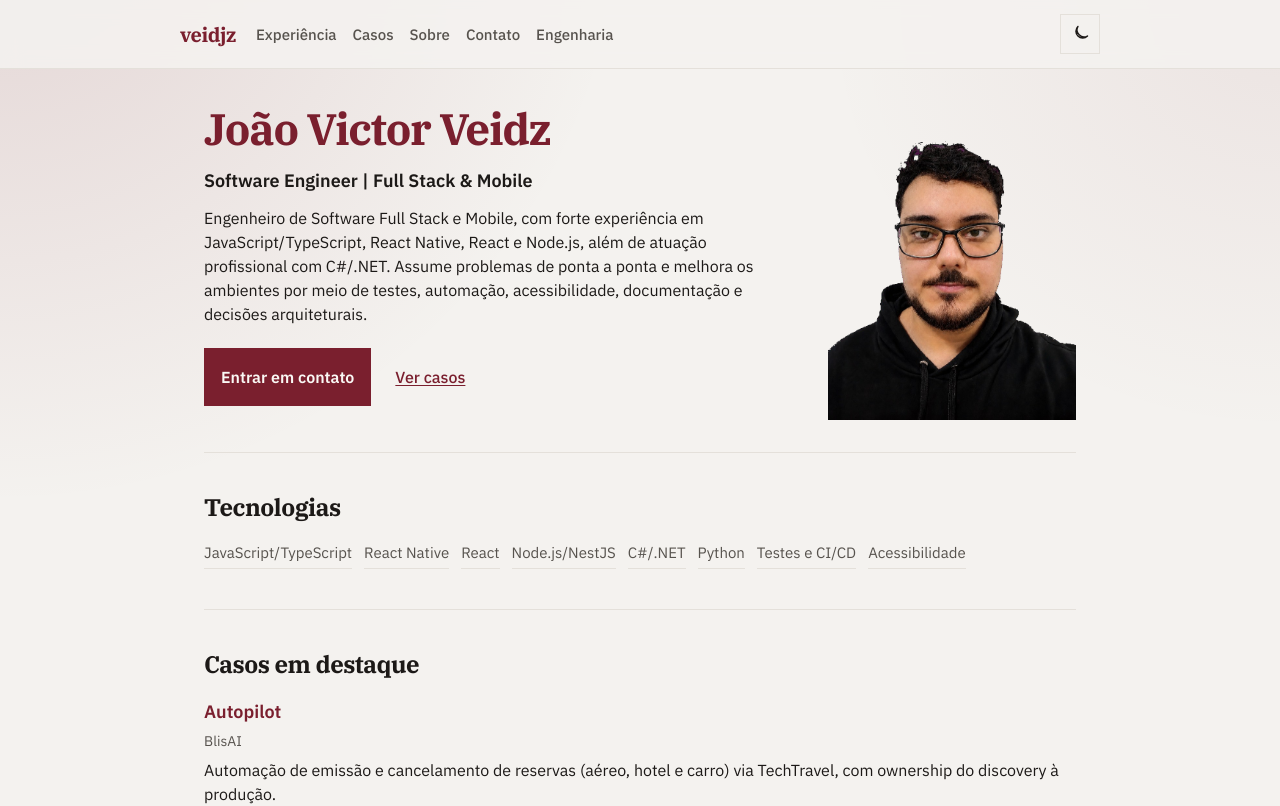
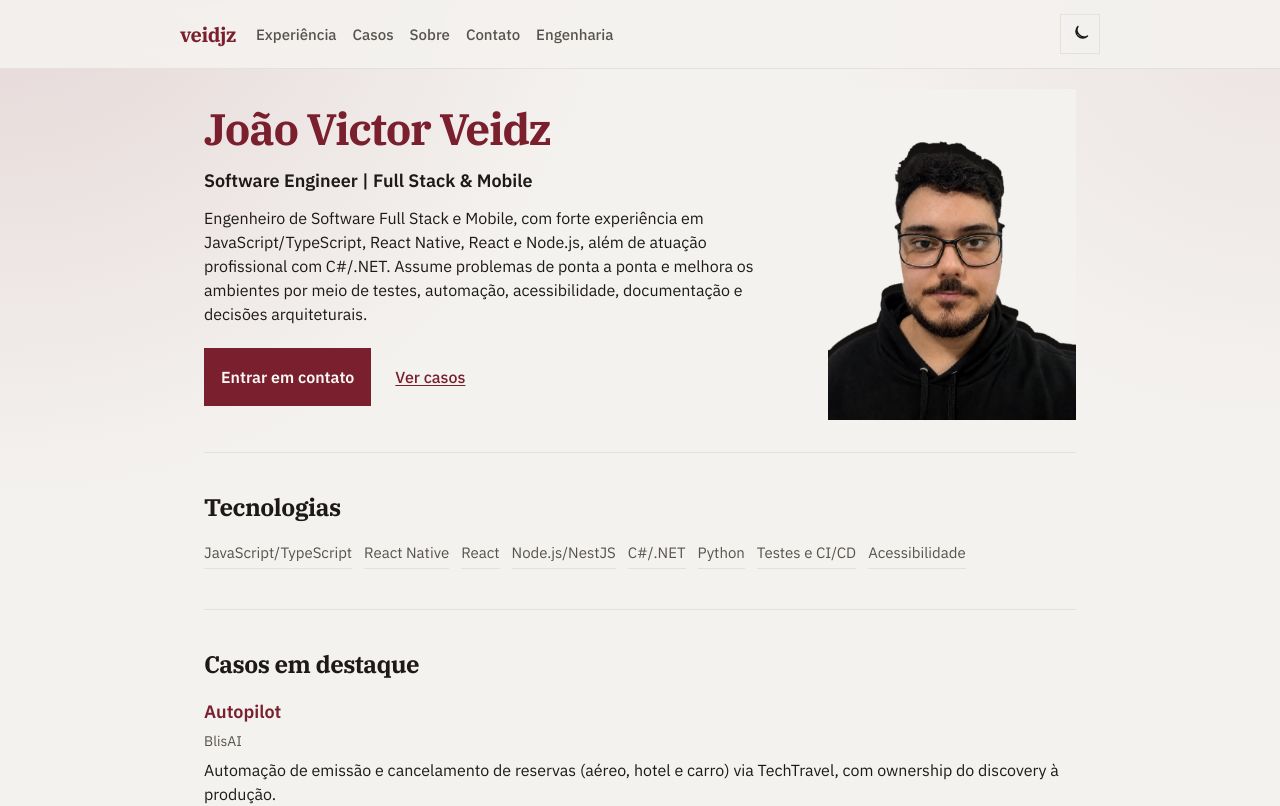
Before and after one commit to veidjz/veidjz-web, a Next.js app in the folder apps/web/: page / in a window 1280 px wide. Shown: the top 806 px of the page. Built offline with nearby package versions, Linux system fonts and the light colour scheme.

Commit message:
fix: bake opaque light hero portrait from dark asset
Replace the transparent light PNG with a cream-baked JPG so theme
toggle keeps framing stable and drops the wine hair fringe.

```diff
--- a/apps/web/src/app/page.module.css
+++ b/apps/web/src/app/page.module.css
@@ -79,6 +79,7 @@
 .portrait {
   position: relative;
   justify-self: end;
+  align-self: end;
   width: 100%;
   max-width: 15.5rem;
   min-width: 0;
--- a/apps/web/src/app/page.tsx
+++ b/apps/web/src/app/page.tsx
@@ -27,7 +27,7 @@ export default function HomePage() {
           aria-label="Retrato de João Victor Veidz"
         >
           <Image
-            src="/profile-hero.png"
+            src="/profile-hero-light.jpg"
             alt=""
             width={675}
             height={900}
```
Also changed, not shown: apps/web/public/profile-hero-light.jpg (added), apps/web/public/profile-hero.png (deleted).
